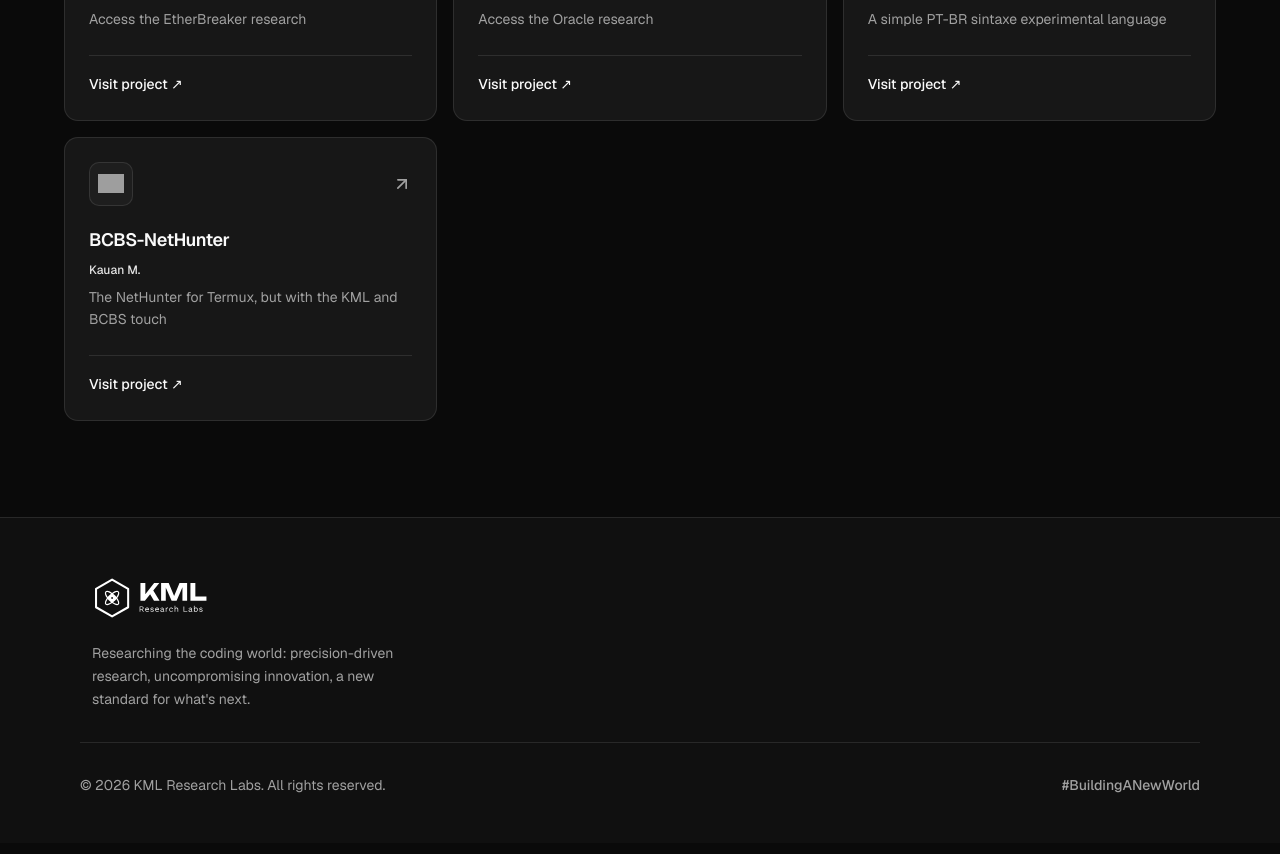
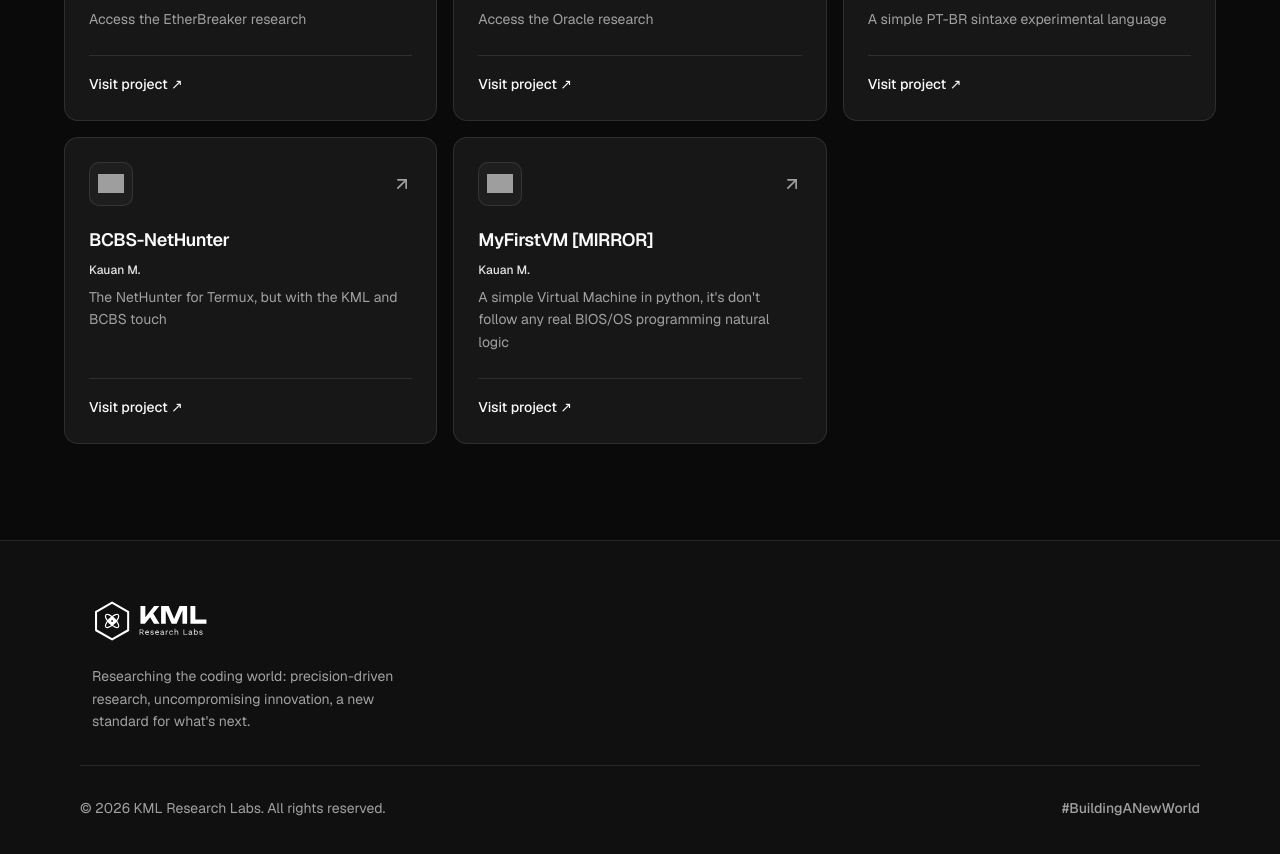
Before and after one commit to kauanmezavila/kmlresearchlabs, a Next.js app in the folder web/main/: page / in a window 1280 px wide. Shown: the part 1880-2734 px from the top of the page. Built offline with nearby package versions, Linux system fonts and the light colour scheme; no server answers; grey boxes are pictures that could not be loaded.

Commit message:
Added MyFirstVM

```diff
--- /dev/null
+++ b/web/main/app/MyFirstVM/page.tsx
@@ -0,0 +1,16 @@
+import { RepositoryMirrorPage } from "@/components/repository-mirror";
+
+export default function MyFirstVMPage() {
+  return (
+    <RepositoryMirrorPage
+      config={{
+        slug: "MyFirstVM",
+        name: "MyFirstVM",
+        repository: "kauanmezavila/my-first-vm",
+        description:
+          "A simple Virtual Machine in python, it's don't follow any real BIOS/OS programming natural logic",
+        language: "Python",
+      }}
+    />
+  );
+}
--- a/web/main/components/projects.tsx
+++ b/web/main/components/projects.tsx
@@ -53,6 +53,14 @@ const projects = [
     name: "BCBS-NetHunter",
     description: "The NetHunter for Termux, but with the KML and BCBS touch",
     href: "/BCBS-NetHunter",
+    researcher: "Kauan M.",
+    favicon: "https://kmlresearchlabs.vercel.app/svg/kml-icon.svg",
+  },
+  {
+    name: "MyFirstVM [MIRROR]",
+    description:
+      "A simple Virtual Machine in python, it's don't follow any real BIOS/OS programming natural logic",
+    href: "/MyFirstVM",
     researcher: "Kauan M.",
     favicon: "https://kmlresearchlabs.vercel.app/svg/kml-icon.svg",
   },
```
Also changed, not shown: 1 other file (tests, documents, lock files or other folders).
